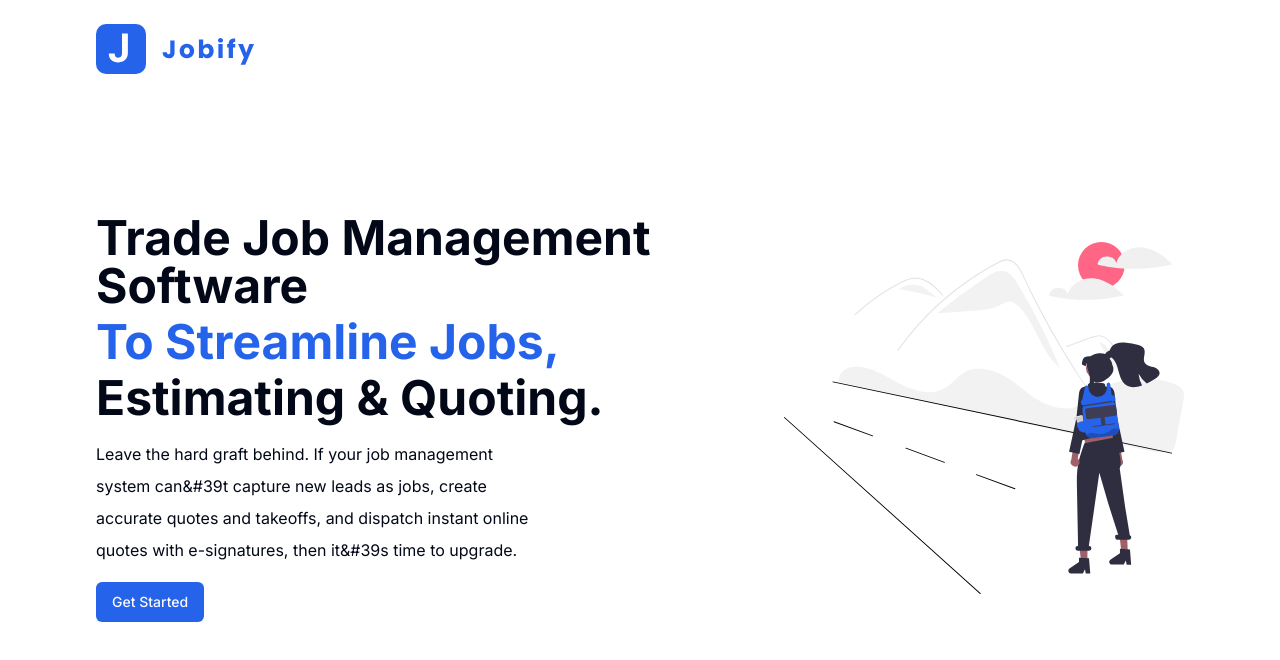
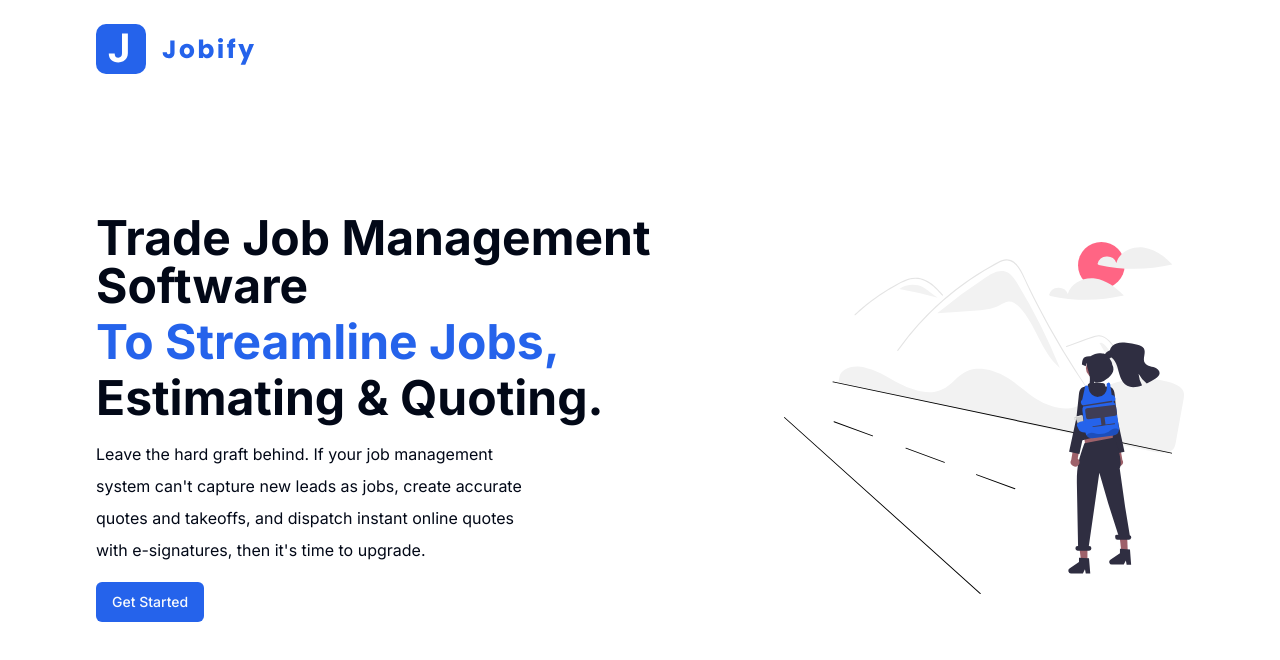
Before and after one commit to Tamerhmed/jobify, a Next.js app: page / in a window 1280 px wide. Shown: the top 660 px of the page. Built offline with nearby package versions, Linux system fonts and the light colour scheme.

Commit message:
update delete job action

```diff
--- a/app/page.tsx
+++ b/app/page.tsx
@@ -23,10 +23,10 @@ export default function Home() {
 						estimating & quoting.
 					</h1>
 					<p className='leading-loose max-w-md mt-4'>
-						Leave the hard graft behind. If your job management system can&#39t
-						capture new leads as jobs, create accurate quotes and takeoffs, and
-						dispatch instant online quotes with e-signatures, then it&#39s time
-						to upgrade.
+						Leave the hard graft behind. If your job management system
+						can&apos;t capture new leads as jobs, create accurate quotes and
+						takeoffs, and dispatch instant online quotes with e-signatures, then
+						it&apos;s time to upgrade.
 					</p>
 					<Button
 						asChild
```
